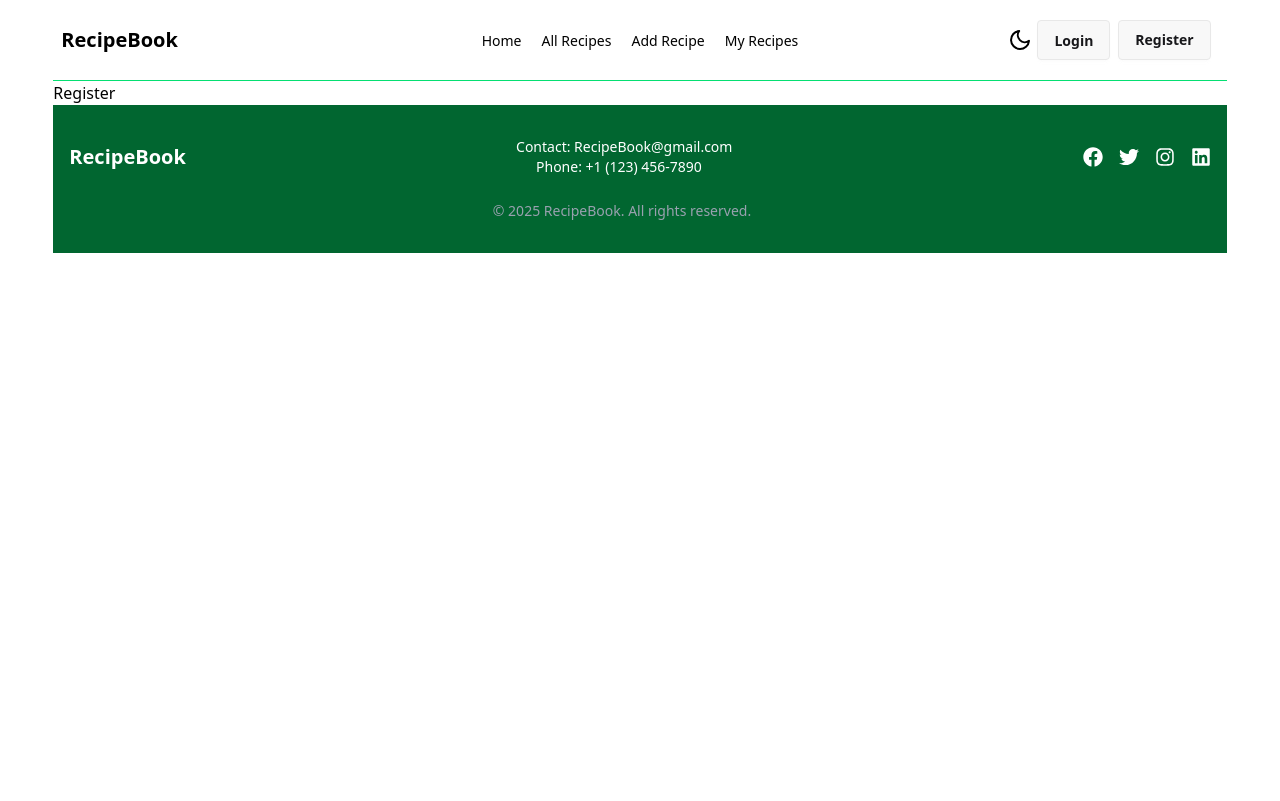
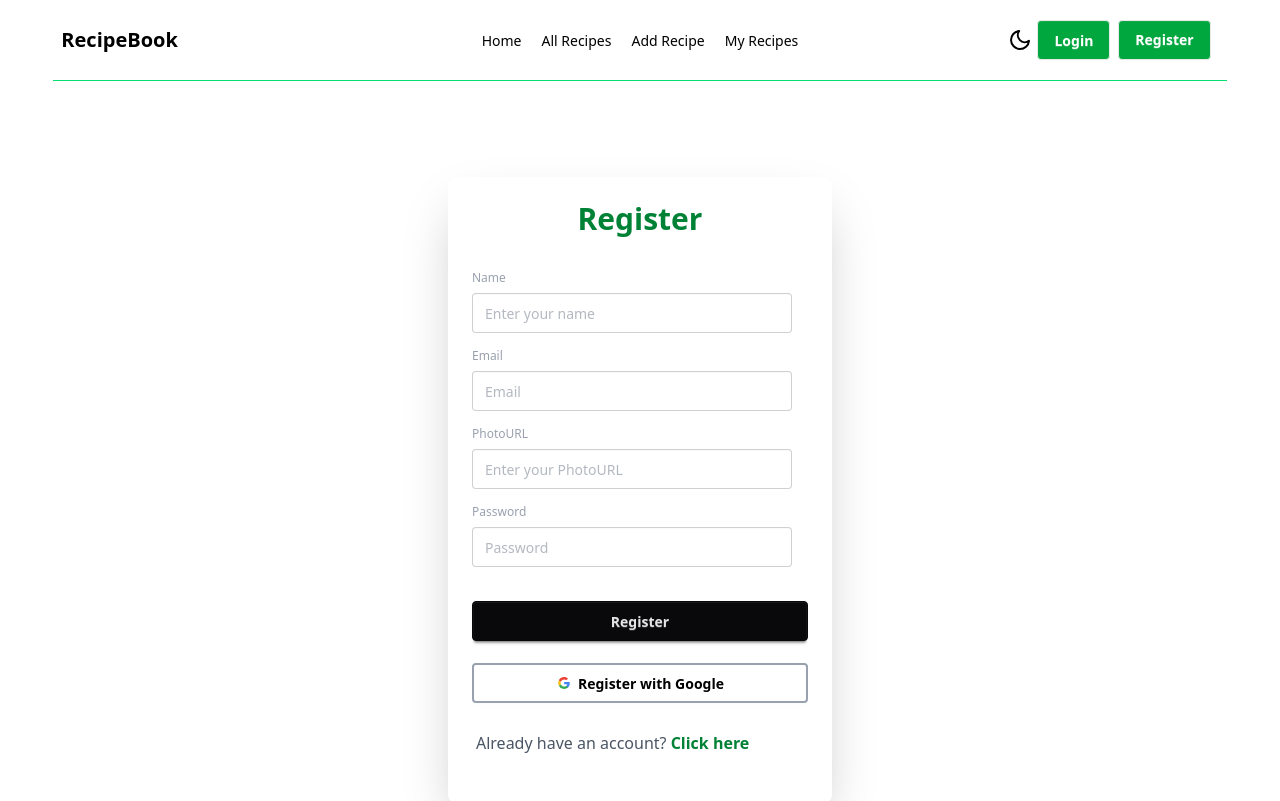
Before and after one commit to tahmid-khan-hub/Recipe-Book, a React (Vite) app: page /register in a window 1280 px wide. Shown: the top 801 px of the page. Built offline with nearby package versions, Linux system fonts and the light colour scheme.

Commit message:
updated navbar, register, login

```diff
--- a/src/components/Navbar/Navbar.jsx
+++ b/src/components/Navbar/Navbar.jsx
@@ -61,8 +61,8 @@ const Navbar = () => {
         <a onClick={() => setDarkMode(!darkMode)} className="theme-toggle">
           {darkMode ? <FiSun size={24}></FiSun> : <FiMoon size={24}></FiMoon>}
         </a>
-        <Link to="login"><a className="btn mr-2">Login</a></Link>
-        <a className="btn mr-2 hidden md:block pt-2">Register</a>
+        <Link to="login"><a className="btn mr-2 text-white bg-green-600 hover:bg-green-800">Login</a></Link>
+        <Link to="register"><a className="btn mr-2 text-white bg-green-600 hover:bg-green-800 hidden md:block pt-2">Register</a></Link>
       </div>
     </div>
   );
--- a/src/pages/Login/Login.jsx
+++ b/src/pages/Login/Login.jsx
@@ -1,4 +1,5 @@
 import React from "react";
+import { Link } from "react-router";
 
 const Login = () => {
   return (
@@ -7,9 +8,9 @@ const Login = () => {
         <h1 className="text-3xl text-center mb-3 font-bold text-green-700">Login Now</h1>
         <fieldset className="fieldset">
           <label className="label text-gray-400">Email</label>
-          <input type="email" className="input" placeholder="Email" />
+          <input type="email" className="input text-gray-400" placeholder="Enter your email" required/>
           <label className="label mt-2 text-gray-400">Password</label>
-          <input type="password" className="input" placeholder="Password" />
+          <input type="password" className="input text-gray-400" placeholder="Enter your password" required/>
           <div className="mt-3">
             <a className="link link-hover text-gray-600">Forgot password?</a>
           </div>
@@ -46,6 +47,7 @@ const Login = () => {
           </button>
         </fieldset>
       </div>
+      <p className="ml-7 mb-9 text-gray-600">New to this site? <Link className="text-green-700 font-bold" to="/register">Click here</Link></p>
     </div>
   );
 };
--- a/src/pages/Register/Register.jsx
+++ b/src/pages/Register/Register.jsx
@@ -1,11 +1,59 @@
-import React from 'react';
+import React from "react";
+import { Link } from "react-router";
 
 const Register = () => {
-    return (
-        <div>
-            Register
-        </div>
-    );
+  return (
+    <div className="card bg-base-100 w-11/12 max-w-sm mx-auto my-24 shrink-0 shadow-2xl">
+      <div className="card-body">
+        <h1 className="text-3xl text-center mb-3 font-bold text-green-700">
+          Register
+        </h1>
+        <fieldset className="fieldset">
+          <label className="label mt-2 text-gray-400">Name</label>
+          <input type="text" className="input text-gray-500" placeholder="Enter your name" />
+          <label className="label mt-2 text-gray-400">Email</label>
+          <input type="email" className="input text-gray-500" placeholder="Email" />
+          <label className="label mt-2 text-gray-400">PhotoURL</label>
+          <input type="text" className="input text-gray-500" placeholder="Enter your PhotoURL" />
+          <label className="label mt-2 text-gray-400">Password</label>
+          <input type="password" className="input text-gray-500" placeholder="Password" />
+
+          <button className="btn btn-neutral my-4 mt-7">Register</button>
+          <button className="btn bg-white border-2 border-gray-400 text-black">
+            <svg
+              aria-label="Google logo"
+              width="16"
+              height="16"
+              xmlns="http://www.w3.org/2000/svg"
+              viewBox="0 0 512 512"
+            >
+              <g>
+                <path d="m0 0H512V512H0" fill="#fff"></path>
+                <path
+                  fill="#34a853"
+                  d="M153 292c30 82 118 95 171 60h62v48A192 192 0 0190 341"
+                ></path>
+                <path
+                  fill="#4285f4"
+                  d="m386 400a140 175 0 0053-179H260v74h102q-7 37-38 57"
+                ></path>
+                <path
+                  fill="#fbbc02"
+                  d="m90 341a208 200 0 010-171l63 49q-12 37 0 73"
+                ></path>
+                <path
+                  fill="#ea4335"
+                  d="m153 219c22-69 116-109 179-50l55-54c-78-75-230-72-297 55"
+                ></path>
+              </g>
+            </svg>
+            Register with Google
+          </button>
+        </fieldset>
+      </div>
+      <p className="text-gray-600 ml-7 mb-12">Already have an account? <Link className="text-green-700 font-bold" to="/login">Click here</Link></p>
+    </div>
+  );
 };
 
 export default Register;
```
